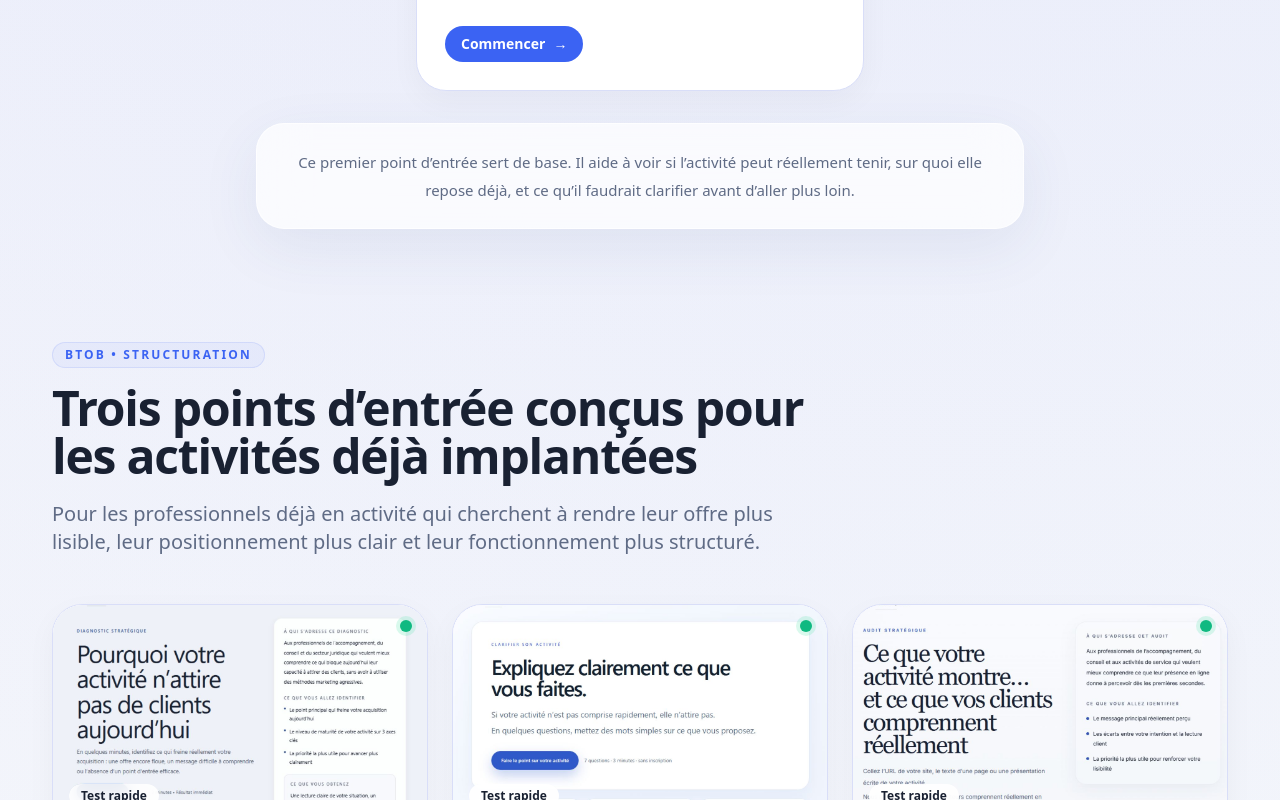
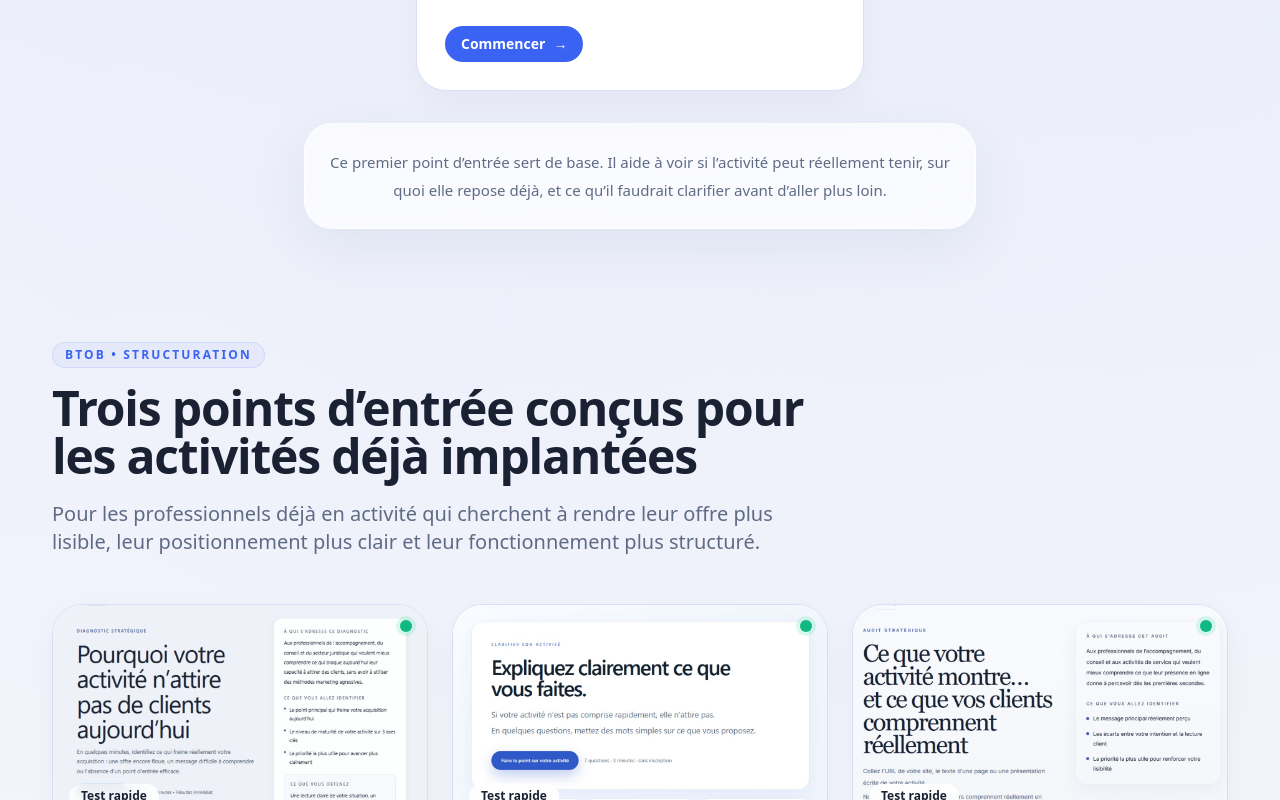
Before and after one commit to arnaudcrestey/portail-site-vitrine, a Next.js app: page /concepts in a window 1280 px wide. Shown: the part 1680-2480 px from the top of the page. Built offline with nearby package versions, Linux system fonts and the light colour scheme.

Commit message:
Update page.tsx

```diff
--- a/app/concepts/page.tsx
+++ b/app/concepts/page.tsx
@@ -98,7 +98,7 @@ export default function ConceptsPage() {
             </div>
 
             <div className="mt-8">
-              <Surface className="mx-auto max-w-3xl px-5 py-5 text-center sm:px-6 sm:py-6">
+              <Surface className="mx-auto max-w-2xl px-5 py-5 text-center sm:px-6 sm:py-6">
                 <p className="text-sm leading-7 text-muted-foreground sm:text-[15px]">
                   Ce premier point d’entrée sert de base. Il aide à voir si
                   l’activité peut réellement tenir, sur quoi elle repose déjà,
```
